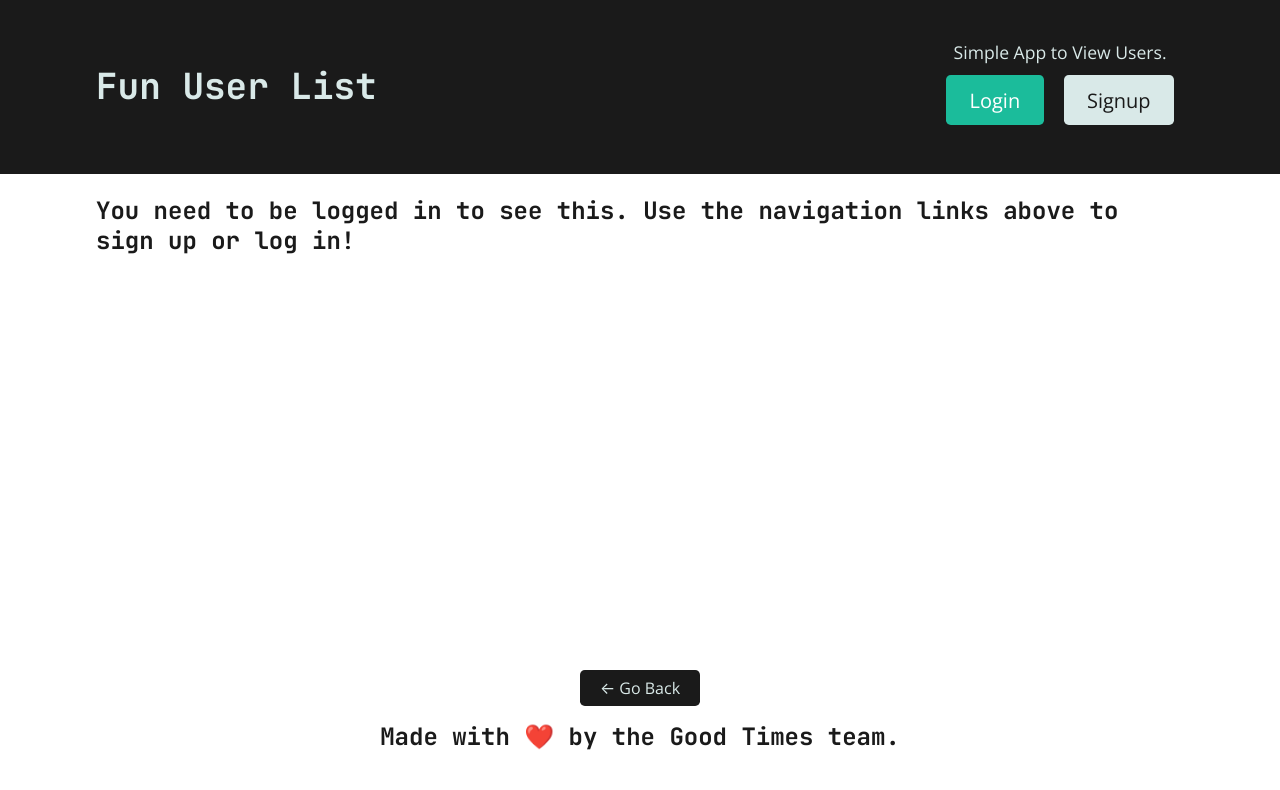
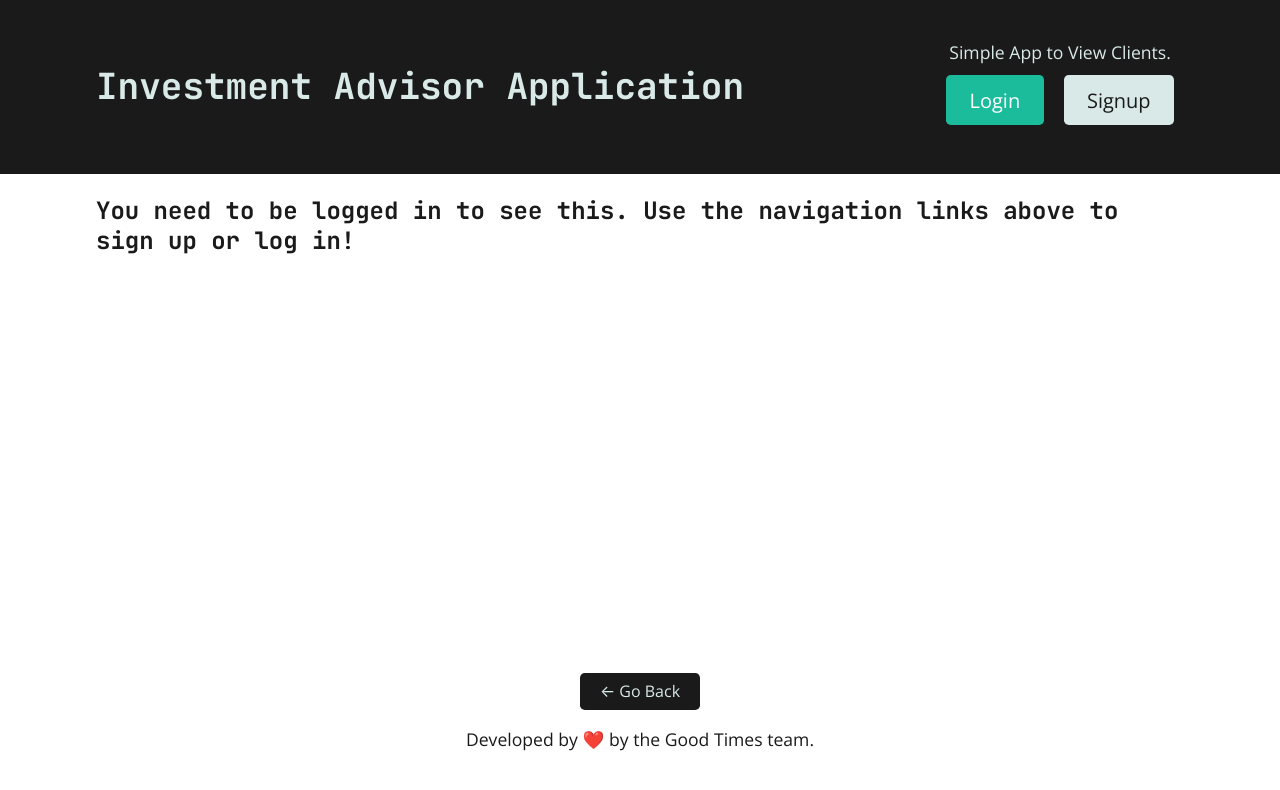
Before and after one commit to fjunior1/InvestmentAdvisor, a React (Create React App) app in the folder client/: page /users/1 in a window 1280 px wide. Shown: the top 790 px of the page. Built offline with nearby package versions, Linux system fonts and the light colour scheme; no server answers.

Commit message:
Adding page titles and starting to add profle user information

```diff
--- a/client/src/components/Footer/index.js
+++ b/client/src/components/Footer/index.js
@@ -15,8 +15,8 @@ const Footer = () => {
             &larr; Go Back
           </button>
         )}
-        <h4>
-          Made with{' '}
+        <p>
+          Developed by{' '}
           <span
             className="emoji"
             role="img"
@@ -26,7 +26,7 @@ const Footer = () => {
             ❤️
           </span>{' '}
           by the Good Times team.
-        </h4>
+        </p>
       </div>
     </footer>
   );
--- a/client/src/components/Header/index.js
+++ b/client/src/components/Header/index.js
@@ -17,6 +17,12 @@ const Header = () => {
           <Link className="btn btn-lg btn-info m-2" to="/me">
             {Auth.getProfile().data.username}'s profile
           </Link>
+          <Link className="btn btn-lg btn-info m-2" to="/prefere4nces">
+          Preferences
+        </Link>
+        <Link className="btn btn-lg btn-info m-2" to="/results">
+          Results
+        </Link>
           <button className="btn btn-lg btn-light m-2" onClick={logout}>
             Logout
           </button>
@@ -41,11 +47,11 @@ const Header = () => {
       <div className="container flex-row justify-space-between-lg justify-center align-center">
         <div>
           <Link className="text-light" to="/">
-            <h1 className="m-0">Fun User List</h1>
+            <h1 className="m-0">Investment Advisor Application</h1>
           </Link>
         </div>
         <div>
-          <p className="m-0 text-center">Simple App to View Users.</p>
+          <p className="m-0 text-center">Simple App to View Clients.</p>
           {renderControls()}
         </div>
       </div>
--- a/client/src/pages/Home.js
+++ b/client/src/pages/Home.js
@@ -15,7 +15,7 @@ const Home = () => {
     if (loading) {
       return <h2>Loading...</h2>
     } else {
-      return <UserList users={users} title="List of Users" />
+      return <UserList users={users} title="Client List" />
     }
   }
 
```
Also changed, not shown: 2 other files (tests, documents, lock files or other folders).
